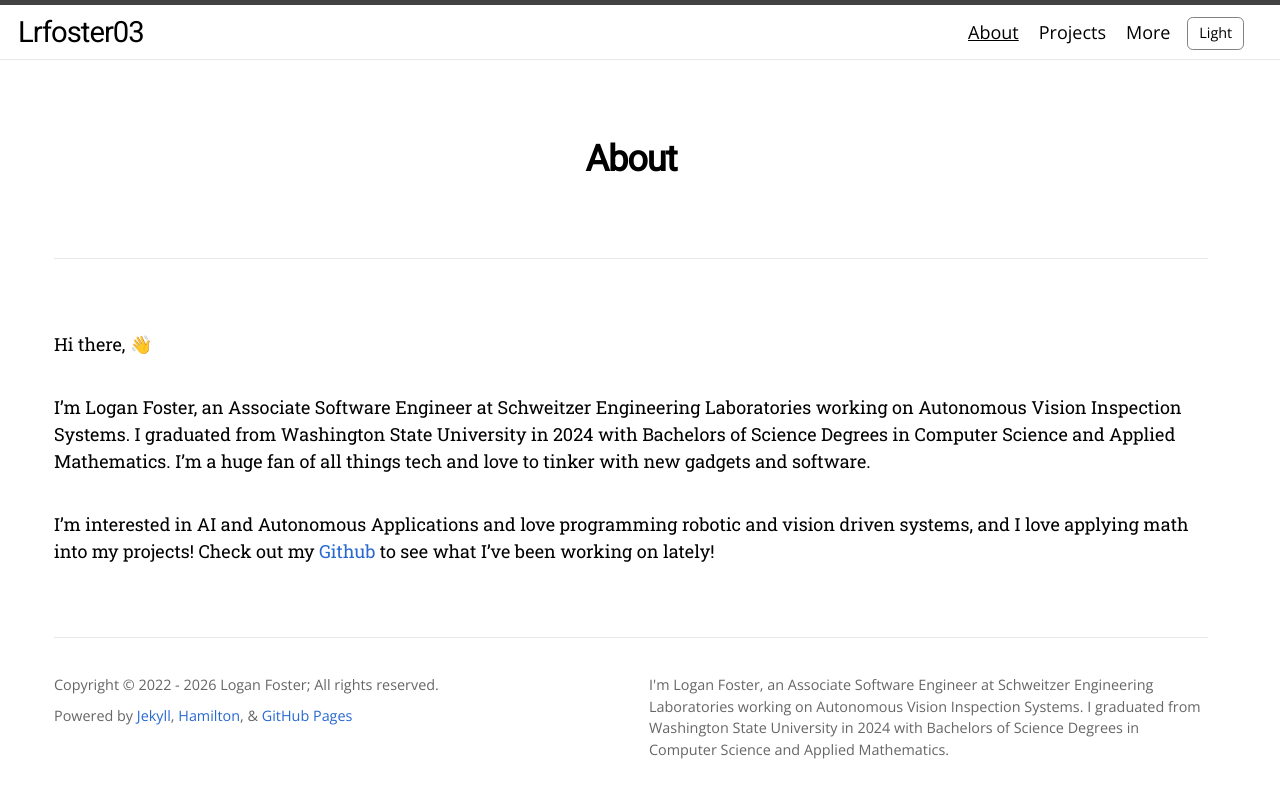
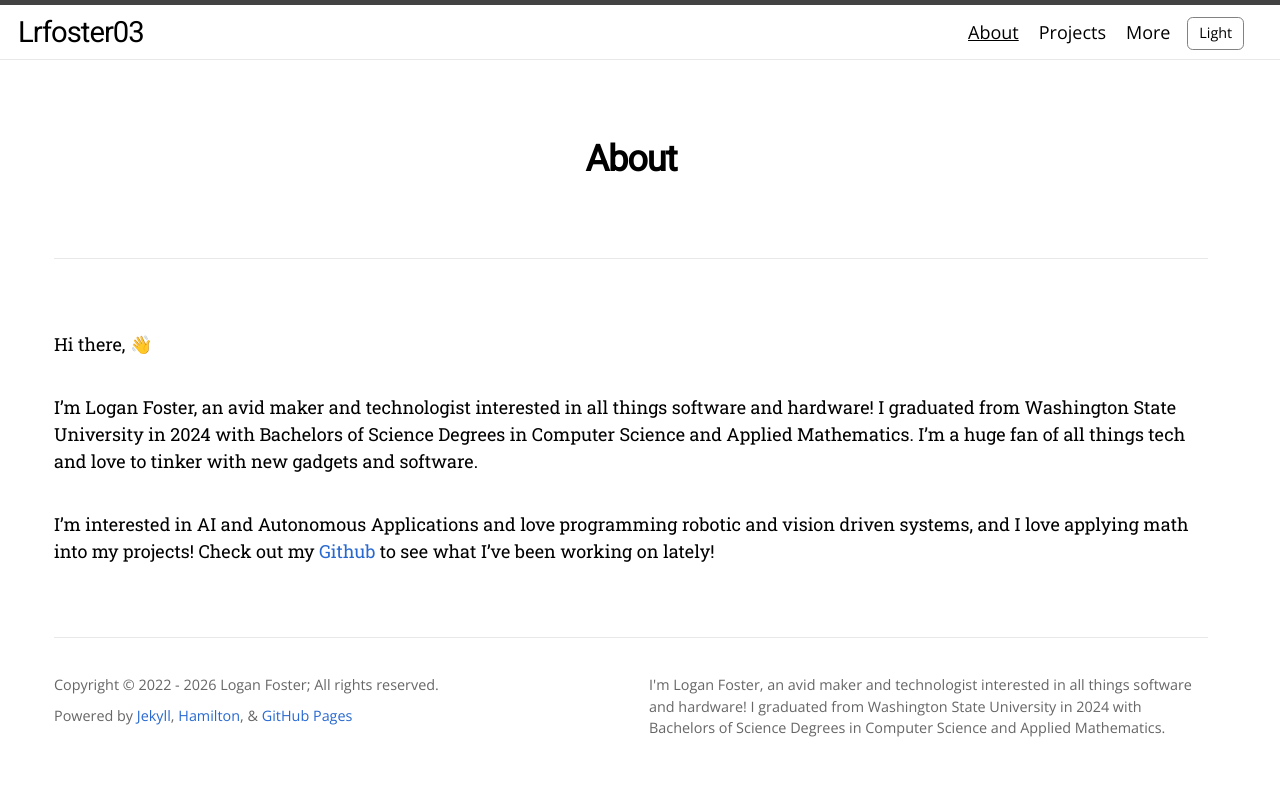
Before and after one commit to Lrfoster03/Lrfoster03.github.io, a Jekyll site: the page built from about.md, in a window 1280 px wide. Shown: the top 798 px of the page. Built offline with Jekyll 4.4.1, drawn with Linux system fonts in a browser that asks for light colours; nearby versions of some CDN libraries; some web fonts are replaced; a script that is not in the unit is left out; comment, search, counter and statistics services are not loaded.

Commit message:
updated some descriptions

```diff
--- a/_config.yml
+++ b/_config.yml
@@ -1,7 +1,7 @@
 title: Lrfoster03
 description:
-  I'm Logan Foster, an Associate Software Engineer at Schweitzer Engineering Laboratories working on
-  Autonomous Vision Inspection Systems. I graduated from Washington State University in 2024 with Bachelors of Science Degrees in Computer Science and Applied Mathematics.
+  I'm Logan Foster, an avid maker and technologist interested in all things software and hardware!
+  I graduated from Washington State University in 2024 with Bachelors of Science Degrees in Computer Science and Applied Mathematics.
 author: Logan Foster
 avatar: /assets/images/Personal Pic.jpeg
 email: lrfoster03@gmail.com
--- a/about.md
+++ b/about.md
@@ -6,7 +6,6 @@ permalink: /about/
 
 Hi there, 👋
 
-I'm Logan Foster, an Associate Software Engineer at Schweitzer Engineering Laboratories working on
-        Autonomous Vision Inspection Systems. I graduated from Washington State University in 2024 with Bachelors of Science Degrees in Computer Science and Applied Mathematics. I'm a huge fan of all things tech and love to tinker with new gadgets and software.
+I’m Logan Foster, an avid maker and technologist interested in all things software and hardware! I graduated from Washington State University in 2024 with Bachelors of Science Degrees in Computer Science and Applied Mathematics. I'm a huge fan of all things tech and love to tinker with new gadgets and software.
 
 I'm interested in AI and Autonomous Applications and love programming robotic and vision driven systems, and I love applying math into my projects! Check out my [Github](https://github.com/Lrfoster03?tab=repositories) to see what I've been working on lately!
```
